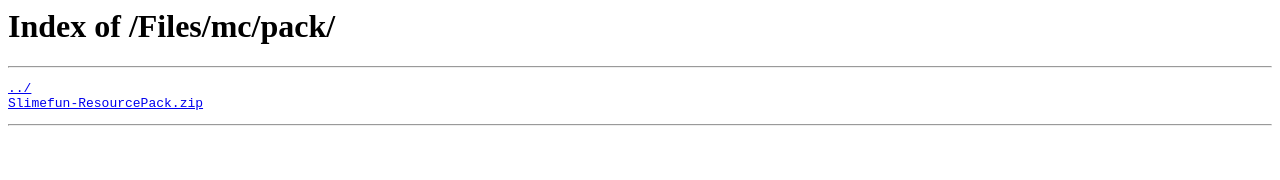
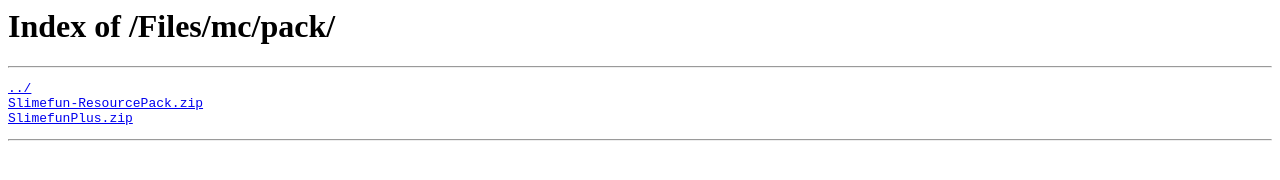
Before and after one commit to ZhimaNB/ZhimaFiles, a plain HTML site: page mc/pack/index.html in a window 1280 px wide. Drawn offline with Linux system fonts and the light colour scheme.

Commit message:
SSH自动化上传

```diff
--- a/mc/pack/index.html
+++ b/mc/pack/index.html
@@ -9,6 +9,7 @@
 <pre>
 <a href="https://files.zhima.us.kg/mc/">../</a>
 <a href="./Slimefun-ResourcePack.zip">Slimefun-ResourcePack.zip</a>
+<a href="./SlimefunPlus.zip">SlimefunPlus.zip</a>
 </pre>
 <hr>
 </body>
```
Also changed, not shown: 1 other file.
